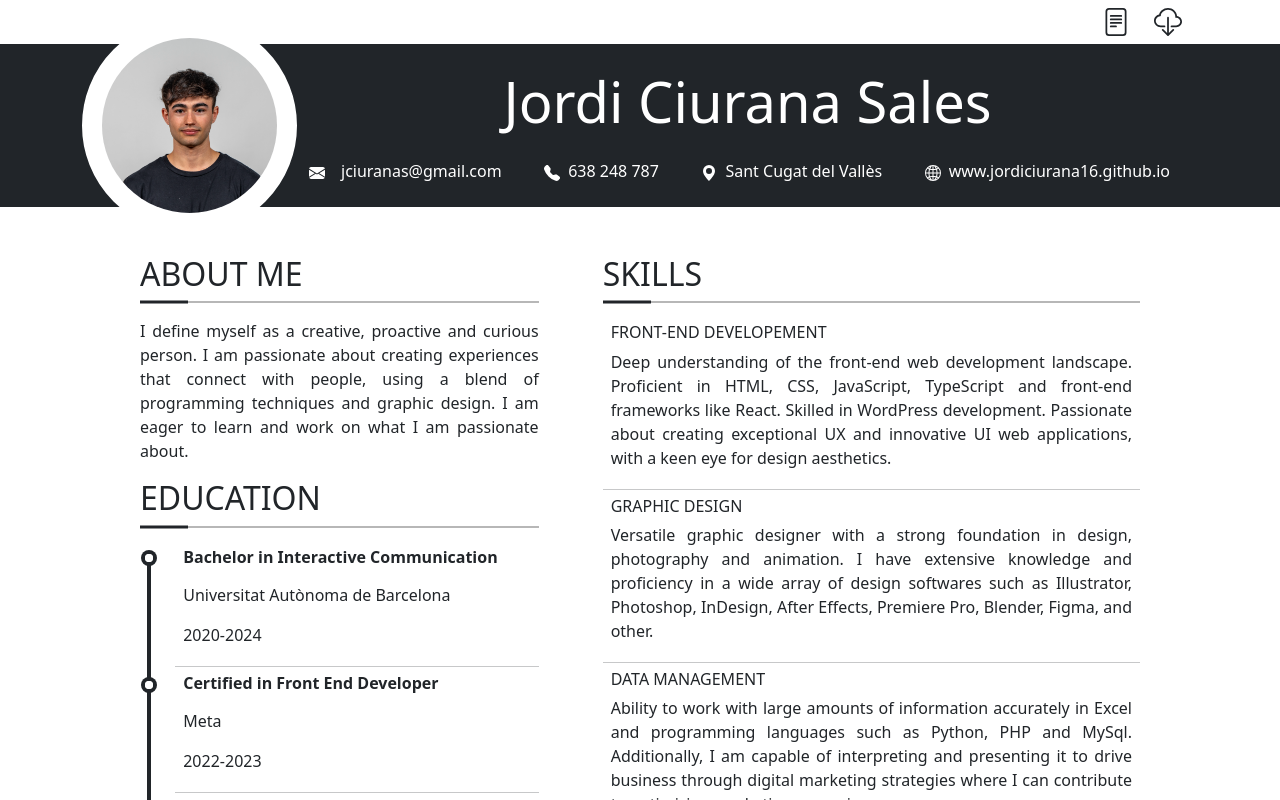
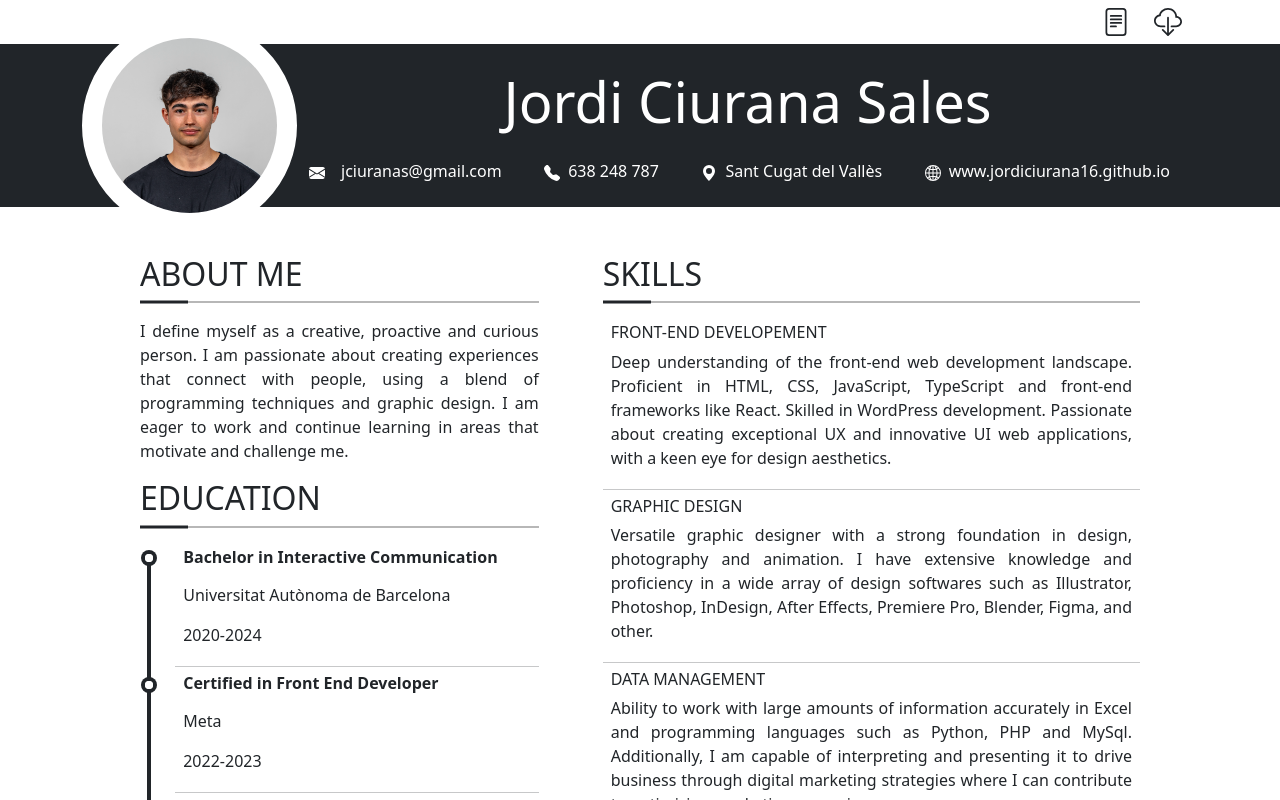
Before and after one commit to jordiciurana16/curriculum-vitae, a React (Vite) app: page / in a window 1280 px wide. Shown: the top 800 px of the page. Built offline with nearby package versions, Linux system fonts and the light colour scheme.

Commit message:
english rephrasing

```diff
--- a/src/components/AboutMe/AboutMe.jsx
+++ b/src/components/AboutMe/AboutMe.jsx
@@ -15,8 +15,8 @@ const AboutMe = ({ isA4Format }) => {
       <p className={`text justify`}>
         I define myself as a creative, proactive and curious person. I am
         passionate about creating experiences that connect with people, using a
-        blend of programming techniques and graphic design. I am eager to learn
-        and work on what I am passionate about.
+        blend of programming techniques and graphic design. I am eager to work
+        and continue learning in areas that motivate and challenge me.
       </p>
     </div>
   );
```
Also changed, not shown: 1 other file (tests, documents, lock files or other folders).
